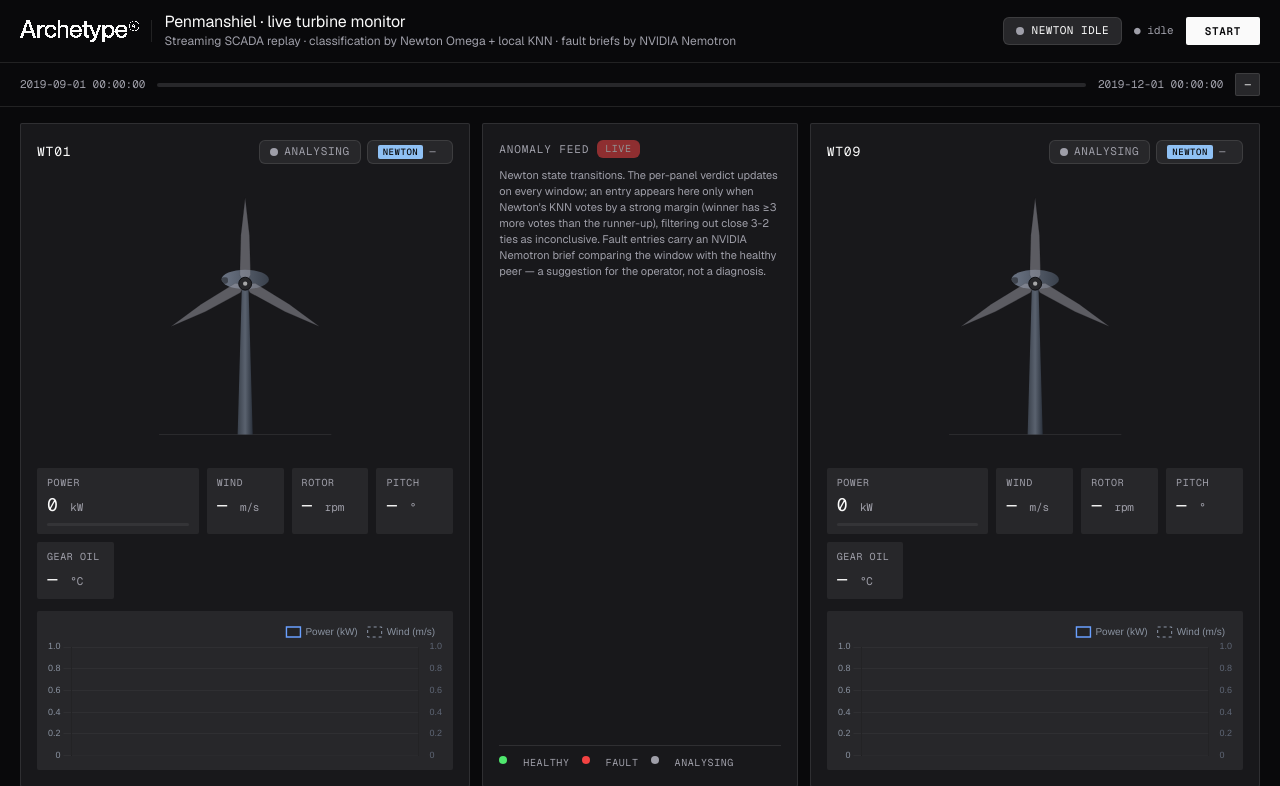
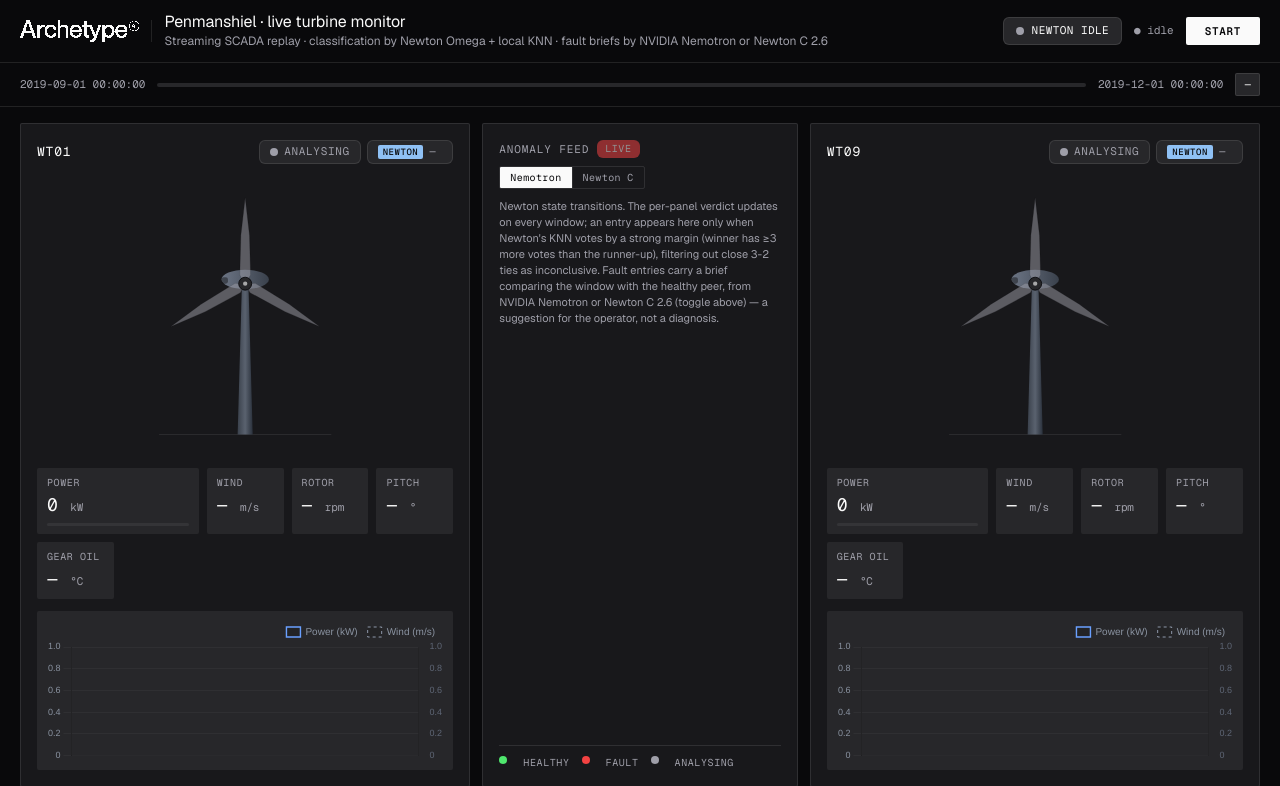
Before and after one commit to archetypeai/archetypeai-wind-turbine-demo-nemotron, a Flask app: page / in a window 1280 px wide. Shown: the top 786 px of the page. Run offline with Flask 3, Linux system fonts and the light colour scheme.

Commit message:
Add Nemotron / Newton C toggle for fault briefs
Briefs move from the SSE stream to POST /api/brief, so the feed's toggle
can re-brief faults with either model: NVIDIA Nemotron (default) or Newton
C 2.6 on /query, same prompt and validation, cached per (model, turbine,
window). Anomaly events now carry their KNN votes for the request.

Co-Authored-By: Claude Opus 5.5 <noreply@anthropic.com>

```diff
--- a/app.py
+++ b/app.py
@@ -9,18 +9,20 @@ the browser reads, paced onto the replay timeline.
 Endpoints:
     GET /                       UI
     GET /api/scada/<wt_id>      Downsampled rows for initial chart
-    GET /api/replay?tps=N       SSE: meta, tick, newton_status, newton_prediction, anomaly,
-                                     nemotron_brief, complete
+    GET /api/replay?tps=N       SSE: meta, tick, newton_status, newton_prediction, anomaly, complete
+    POST /api/brief             Fault brief for one window: {turbine, window_start, window_end,
+                                votes, model: "nemotron" | "newton"}
 
-When a turbine is committed to `fault`, NVIDIA Nemotron writes an operator brief
-for that window (nemotron_client), compared against the healthy peer turbine.
+When a turbine is committed to `fault`, the browser asks /api/brief for an operator
+brief on that window, compared against the healthy peer turbine (nemotron_client).
+NVIDIA Nemotron is the default; the feed's toggle switches to Newton C 2.6.
 """
 from __future__ import annotations
 
 import json
 import logging
+import threading
 import time
-from concurrent.futures import Future, ThreadPoolExecutor
 from typing import Iterator
 
 from dotenv import load_dotenv
@@ -33,7 +35,9 @@ load_dotenv()
 
 app = Flask(__name__)
 logger = logging.getLogger(__name__)
-brief_pool = ThreadPoolExecutor(max_workers=2)
+# Briefs cached per (model, turbine, window) — switching models back and forth is instant.
+_brief_cache: dict[tuple, dict] = {}
+_brief_lock = threading.Lock()
 
 # A verdict only commits if the KNN winner leads the runner-up by this many
 # votes — filters out weak (e.g. 3-2) ties that are noise on an n-shot library.
@@ -46,6 +50,7 @@ def index() -> str:
         "index.html",
         wt_a=nc.DEMO_WT_A,
         wt_b=nc.DEMO_WT_B,
+        nemotron_enabled=nemo.enabled("nemotron"),
         start=nc.DEMO_START,
         end=nc.DEMO_END,
     )
@@ -87,7 +92,38 @@ def _anomaly_from(pred: dict, committed: dict[str, str | None]) -> dict | None:
         # silent → flip the panel state but don't add a feed row (baseline healthy).
         "initial": initial, "silent": initial and new_class != "fault",
         "window_start": pred.get("window_start"), "window_end": pred.get("window_end"),
+        "votes": votes,
     }
+
+
+@app.route("/api/brief", methods=["POST"])
+def brief():
+    """Operator brief for one flagged window, from the model the feed's toggle selects."""
+    body = request.get_json(silent=True) or {}
+    wt, which = body.get("turbine"), body.get("model", "nemotron")
+    start, end = body.get("window_start"), body.get("window_end")
+    if wt not in (nc.DEMO_WT_A, nc.DEMO_WT_B) or not start or not end:
+        return jsonify({"error": "turbine, window_start and window_end are required"}), 400
+    if which not in nemo.MODELS:
+        return jsonify({"error": f"Unknown model: {which}"}), 400
+    if not nemo.enabled(which):
+        key = "NVIDIA_API_KEY" if which == "nemotron" else "ATAI_API_KEY"
+        return jsonify({"error": f"{key} is not set"}), 503
+
+    cache_key = (which, wt, start, end)
+    with _brief_lock:
+        if cache_key in _brief_cache:
+            return jsonify({**_brief_cache[cache_key], "cached": True})
+    peer = nc.DEMO_WT_B if wt == nc.DEMO_WT_A else nc.DEMO_WT_A
+    try:
+        result = nemo.fault_brief(wt, peer, start, end, body.get("votes") or {},
+                                  nc.DEMO_START, nc.DEMO_END, which=which)
+    except Exception as exc:  # noqa: BLE001
+        logger.warning("%s brief failed: %s", which, exc)
+        return jsonify({"error": str(exc)}), 502
+    with _brief_lock:
+        _brief_cache[cache_key] = result
+    return jsonify({**result, "cached": False})
 
 
 @app.route("/api/replay")
@@ -115,31 +151,6 @@ def replay():
 
         committed: dict[str, str | None] = {nc.DEMO_WT_A: None, nc.DEMO_WT_B: None}
         pending: list[dict] = []  # predictions whose tick_index hasn't been reached yet
-        briefs: list[tuple[dict, Future]] = []  # Nemotron briefs in flight
-
-        def request_brief(anom: dict, votes: dict) -> None:
-            wt = anom["turbine"]
-            peer = nc.DEMO_WT_B if wt == nc.DEMO_WT_A else nc.DEMO_WT_A
-            anom["brief"] = "pending"
-            fut = brief_pool.submit(
-                nemo.fault_brief, wt, peer, anom["window_start"], anom["window_end"], votes,
-                nc.DEMO_START, nc.DEMO_END,
-            )
-            briefs.append((anom, fut))
-
-        def finished_briefs() -> list[dict]:
-            out: list[dict] = []
-            for item in [b for b in briefs if b[1].done()]:
-                briefs.remove(item)
-                anom, fut = item
-                key = {"turbine": anom["turbine"], "window_start": anom["window_start"]}
-                try:
-                    out.append({"kind": "nemotron_brief", **key, **fut.result()})
-                except Exception as exc:  # noqa: BLE001
-                    logger.warning("Nemotron brief failed: %s", exc)
-                    out.append({"kind": "nemotron_error", **key, "message": str(exc)})
-            return out
-
         def absorb() -> list[dict]:
             """Pull classifier events; buffer predictions, pass status/errors through."""
             passthrough: list[dict] = []
@@ -159,8 +170,6 @@ def replay():
                 out.append(p)
                 anom = _anomaly_from(p, committed)
                 if anom:
-                    if anom["to"] == "fault" and nemo.enabled():
-                        request_brief(anom, p.get("votes") or {})
                     out.append(anom)
             return out
 
@@ -169,7 +178,7 @@ def replay():
             last = time.time()
             for ev in ev_iter:
                 yield sse(ev)
-                for e in absorb() + finished_briefs():
+                for e in absorb():
                     yield sse(e)
                 if ev.get("kind") == "tick":
                     for e in release(ev.get("i", 0)):
@@ -184,9 +193,9 @@ def replay():
             while time.time() < deadline:
                 for e in absorb():
                     yield sse(e)
-                for e in release(total_ticks) + finished_briefs():
+                for e in release(total_ticks):
                     yield sse(e)
-                if clf.done and not pending and not briefs:
+                if clf.done and not pending:
                     break
                 time.sleep(0.2)
                 yield ": keepalive\n\n"
--- a/static/app.js
+++ b/static/app.js
@@ -196,10 +196,6 @@ function handle(ev) {
         case "anomaly":
             pushAnomaly(ev);
             break;
-        case "nemotron_brief":
-        case "nemotron_error":
-            applyBrief(ev);
-            break;
         case "newton_status":
             newtonState[ev.turbine] = ev.stage;
             setNewtonBadge();
@@ -264,13 +260,15 @@ function pushAnomaly(ev) {
             ? `window ${ev.window_start.slice(5, 16)} → ${ev.window_end.slice(5, 16)}`
             : "";
         const li = appendFeedItem(ev.turbine, cls, ev.message, ctx, ev.ts);
-        if (ev.brief === "pending") {
-            li.dataset.briefKey = briefKey(ev);
-            li.insertAdjacentHTML("beforeend", `
-                <div class="brief pending">
-                    <span class="brief-label">NVIDIA Nemotron brief</span>
-                    <span class="brief-body">Analysing window vs. healthy peer…</span>
-                </div>`);
+        if (ev.to === "fault") {
+            li.dataset.brief = JSON.stringify({
+                turbine: ev.turbine,
+                window_start: ev.window_start,
+                window_end: ev.window_end,
+                votes: ev.votes || {},
+            });
+            li.insertAdjacentHTML("beforeend", `<div class="brief"></div>`);
+            requestBrief(li);
         }
     }
 
@@ -304,28 +302,61 @@ function appendFeedItem(wt, classes, msg, ctx, ts) {
     return li;
 }
 
-function briefKey(ev) {
-    return `${ev.turbine}|${ev.window_start}`;
+// ---------- fault briefs: NVIDIA Nemotron (default) or Newton C 2.6 ----------
+
+const BRIEF_MODEL_NAME = { nemotron: "NVIDIA Nemotron", newton: "Newton C 2.6" };
+let briefModel = "nemotron";
+
+function setBriefModel(model) {
+    if (model === briefModel) return;
+    briefModel = model;
+    document.querySelectorAll("#brief-model button").forEach((b) => {
+        b.setAttribute("aria-pressed", String(b.dataset.model === model));
+    });
+    // Re-brief every fault already in the feed with the newly selected model (server-cached).
+    document.querySelectorAll("#anomaly-list li[data-brief]").forEach(requestBrief);
 }
 
-function applyBrief(ev) {
-    const li = document.querySelector(`#anomaly-list li[data-brief-key="${CSS.escape(briefKey(ev))}"]`);
-    const box = li && li.querySelector(".brief");
-    if (!box) return;
-    box.classList.remove("pending");
-    if (ev.kind === "nemotron_error") {
-        box.classList.add("error");
-        box.querySelector(".brief-body").textContent = "Nemotron unavailable for this window.";
-        console.warn("nemotron_error", ev);
+async function requestBrief(li) {
+    const box = li.querySelector(".brief");
+    const model = briefModel;
+    const name = BRIEF_MODEL_NAME[model];
+    li.dataset.briefModel = model;
+    box.className = "brief pending";
+    box.innerHTML = `
+        <span class="brief-label">${name} brief</span>
+        <span class="brief-body">Analysing window vs. healthy peer…</span>`;
+    let data;
+    try {
+        const res = await fetch("/api/brief", {
+            method: "POST",
+            headers: { "Content-Type": "application/json" },
+            body: JSON.stringify({ ...JSON.parse(li.dataset.brief), model }),
+        });
+        data = await res.json();
+        if (!res.ok) throw new Error(data.error || `HTTP ${res.status}`);
+    } catch (err) {
+        if (li.dataset.briefModel !== model) return; // the toggle moved on; a newer request owns this row
+        box.className = "brief error";
+        box.innerHTML = `
+            <span class="brief-label">${name} brief</span>
+            <span class="brief-body">${name} unavailable for this window.</span>`;
+        console.warn("brief failed", model, err);
         return;
     }
-    const checks = (ev.checks || []).map((c) => `<li>${escapeHtml(c)}</li>`).join("");
+    if (li.dataset.briefModel !== model) return;
+    const checks = (data.checks || []).map((c) => `<li>${escapeHtml(c)}</li>`).join("");
+    box.className = "brief";
     box.innerHTML = `
-        <span class="brief-label">NVIDIA Nemotron brief</span>
-        <span class="brief-body">${escapeHtml(ev.observation)}</span>
-        <span class="brief-cause">${escapeHtml(ev.likely_cause)}</span>
+        <span class="brief-label">${name} brief</span>
+        <span class="brief-body">${escapeHtml(data.observation)}</span>
+        <span class="brief-cause">${escapeHtml(data.likely_cause)}</span>
         <ul class="brief-checks">${checks}</ul>`;
 }
+
+document.querySelectorAll("#brief-model button").forEach((b) => {
+    b.addEventListener("click", () => setBriefModel(b.dataset.model));
+});
 
 // Match the server-side STRONG_MARGIN filter: only verdicts with the winning
 // class ahead by ≥3 votes change the badge class / trigger the pulse. Weak
--- a/static/style.css
+++ b/static/style.css
@@ -435,6 +435,34 @@ body {
     text-transform: uppercase;
     animation: pulse 1.5s ease-in-out infinite;
 }
+.feed-head {
+    display: flex;
+    align-items: center;
+    justify-content: space-between;
+    gap: 8px;
+    flex-wrap: wrap;
+}
+/* Two-option segmented toggle; the pressed option is filled. */
+.model-toggle {
+    display: inline-flex;
+    border: 1px solid var(--border);
+    border-radius: var(--radius);
+    overflow: hidden;
+}
+.model-toggle button {
+    font-family: var(--font-mono);
+    font-size: 10px;
+    letter-spacing: 0.04em;
+    padding: 4px 10px;
+    background: transparent;
+    color: var(--fg-muted);
+    border: 0;
+    cursor: pointer;
+}
+.model-toggle button + button { border-left: 1px solid var(--border); }
+.model-toggle button:hover { color: var(--fg); }
+.model-toggle button[aria-pressed="true"] { background: var(--fg); color: var(--bg); }
+.model-toggle button:focus-visible { outline: 2px solid var(--info); outline-offset: -2px; }
 .feed-desc {
     margin: 0;
     font-size: 11px;
--- a/templates/index.html
+++ b/templates/index.html
@@ -17,7 +17,7 @@
             <span class="sep"></span>
             <div>
                 <h1>Penmanshiel · live turbine monitor</h1>
-                <p class="muted">Streaming SCADA replay · classification by Newton Omega + local KNN · fault briefs by NVIDIA Nemotron</p>
+                <p class="muted">Streaming SCADA replay · classification by Newton Omega + local KNN · fault briefs by NVIDIA Nemotron or Newton C 2.6</p>
             </div>
         </div>
         <div class="ctrl">
@@ -43,13 +43,20 @@
         </article>
 
         <aside class="feed">
-            <h2>Anomaly feed <span class="muted small">live</span></h2>
+            <div class="feed-head">
+                <h2>Anomaly feed <span class="muted small">live</span></h2>
+                <div class="model-toggle" id="brief-model" role="group" aria-label="Fault brief model">
+                    <button type="button" data-model="nemotron" aria-pressed="true">Nemotron</button>
+                    <button type="button" data-model="newton" aria-pressed="false">Newton C</button>
+                </div>
+            </div>
             <p class="feed-desc">
                 Newton state transitions. The per-panel verdict updates on every window;
                 an entry appears here only when Newton's KNN votes by a strong margin
                 (winner has ≥3 more votes than the runner-up), filtering out close 3-2
-                ties as inconclusive. Fault entries carry an NVIDIA Nemotron brief comparing
-                the window with the healthy peer — a suggestion for the operator, not a diagnosis.
+                ties as inconclusive. Fault entries carry a brief comparing the window with the
+                healthy peer, from NVIDIA Nemotron or Newton C 2.6 (toggle above) — a suggestion
+                for the operator, not a diagnosis.
             </p>
             <ol id="anomaly-list"></ol>
             <div class="legend">
```
Also changed, not shown: nemotron_client.py (+46 -10 lines), README.md.
